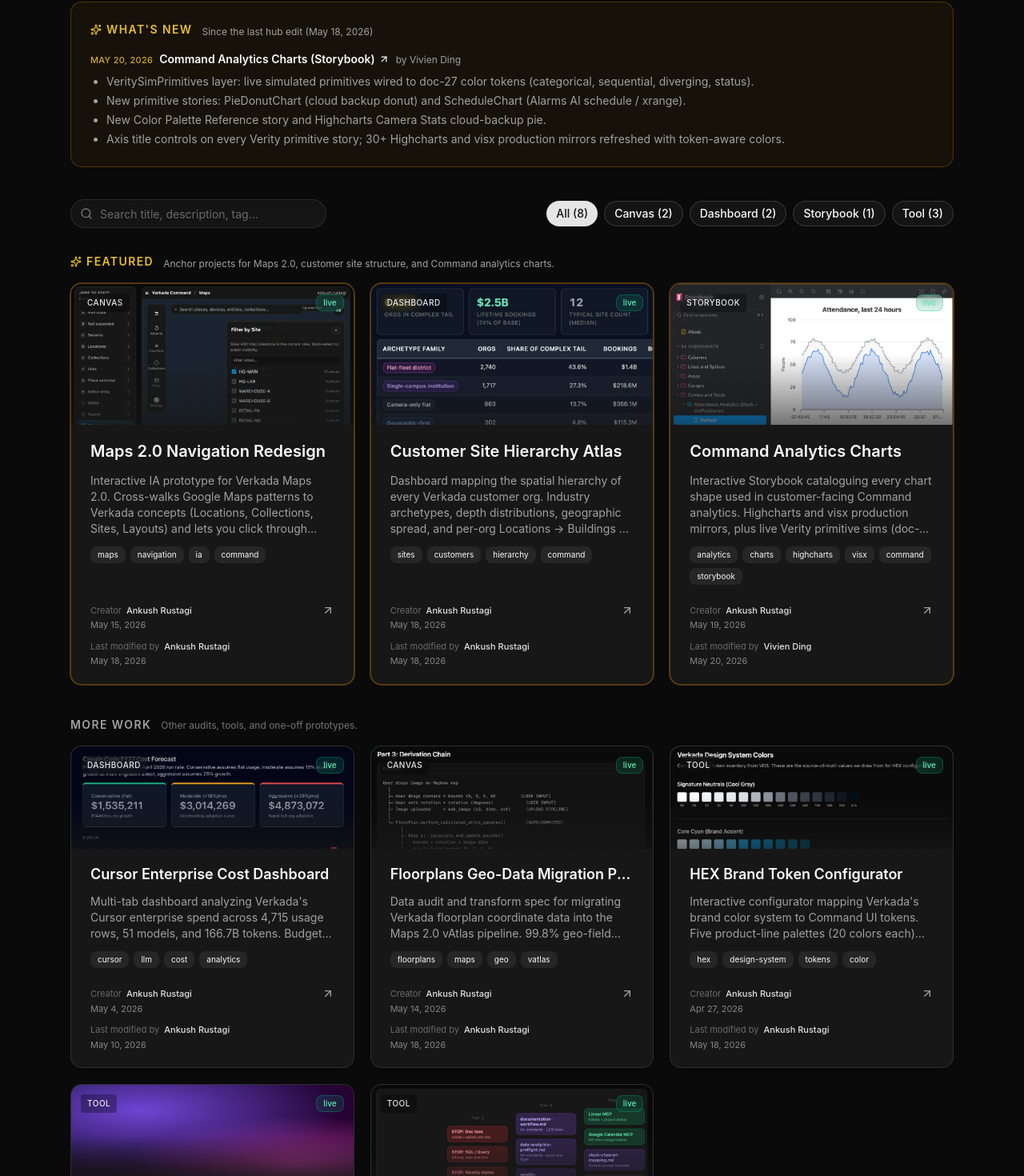
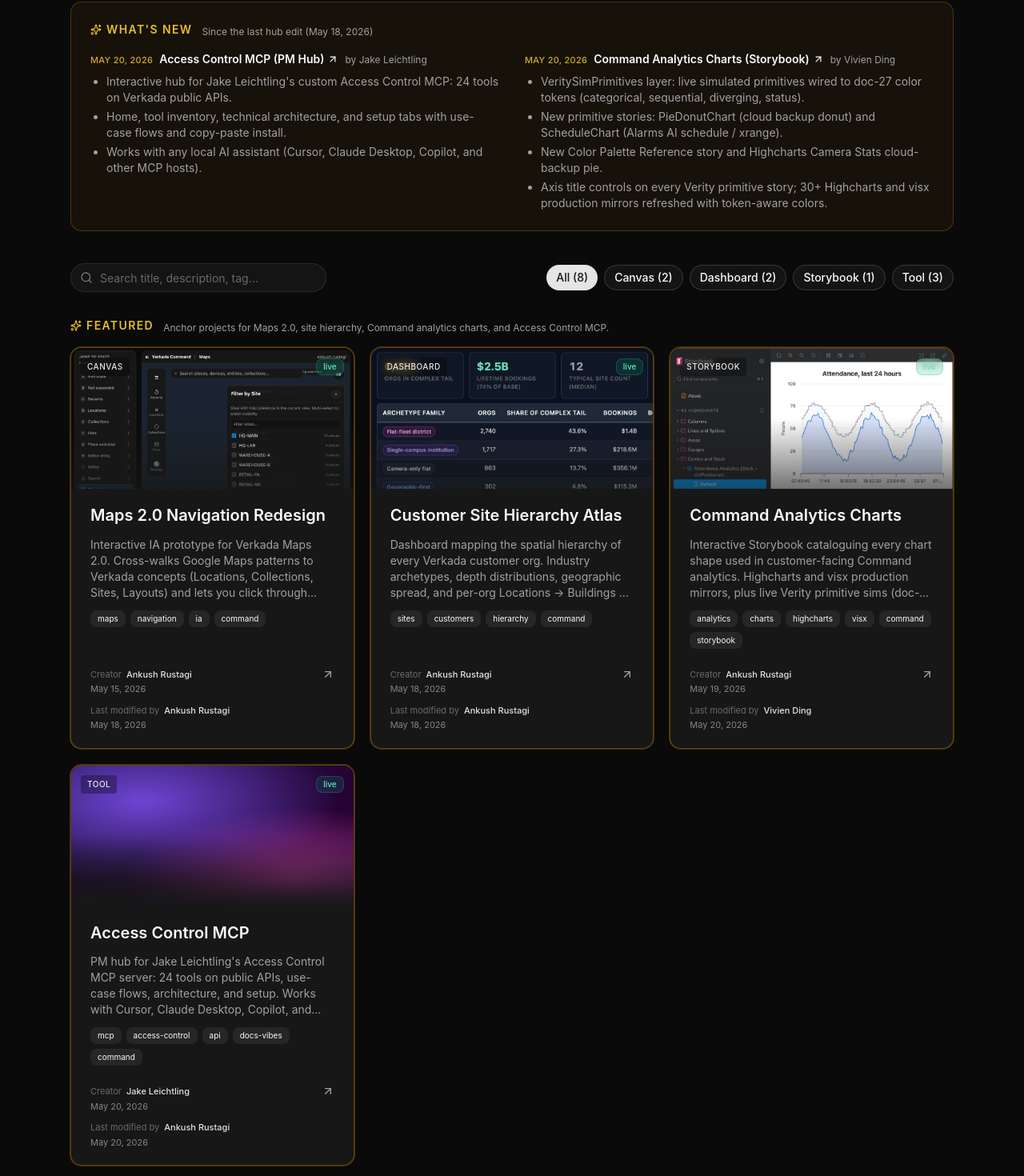
Before and after one commit to Ankush-Rustagi/Ankush-Rustagi.github.io, a React (Vite) app: page / in a window 1280 px wide. Shown: the part 302-1772 px from the top of the page at 80% size. Built offline with nearby package versions, Linux system fonts and the light colour scheme.

Commit message:
Add Access Control MCP to hub home featured and What's new.
Feature the PM hub card beside Command Analytics Charts; surface a two-column What's new row for both May 20 launches.

```diff
--- a/src/App.tsx
+++ b/src/App.tsx
@@ -342,7 +342,7 @@
                   Featured
                 </h2>
                 <span className="text-xs text-muted-foreground">
-                  Anchor projects for Maps 2.0, customer site structure, and Command analytics charts.
+                  Anchor projects for Maps 2.0, site hierarchy, Command analytics charts, and Access Control MCP.
                 </span>
               </div>
               <div className="grid grid-cols-1 md:grid-cols-2 lg:grid-cols-3 gap-5">
--- a/src/components/UpdatesBanner.tsx
+++ b/src/components/UpdatesBanner.tsx
@@ -30,9 +30,15 @@
         </p>
       </div>
 
-      <ul className="space-y-5">
+      <ul
+        className={cn(
+          siteUpdates.length > 1
+            ? 'grid grid-cols-1 md:grid-cols-2 gap-6 md:gap-8'
+            : 'space-y-5',
+        )}
+      >
         {siteUpdates.map((update) => (
-          <li key={`${update.date}-${update.title}`}>
+          <li key={`${update.date}-${update.title}`} className="min-w-0">
             <div className="flex flex-wrap items-baseline gap-x-2 gap-y-1 mb-2">
               <time
                 dateTime={update.date}
--- a/src/data/prototypes.ts
+++ b/src/data/prototypes.ts
@@ -122,6 +122,22 @@
     image: '/project-headers/verity-charts-playground.png',
   },
   {
+    slug: 'verkada-ac-mcp',
+    title: 'Access Control MCP',
+    description:
+      'PM hub for Jake Leichtling\'s Access Control MCP server: 24 tools on public APIs, use-case flows, architecture, and setup. Works with Cursor, Claude Desktop, Copilot, and other local MCP hosts.',
+    href: '/verkada-ac-mcp/',
+    category: 'tool',
+    status: 'live',
+    createdDate: '2026-05-20',
+    modifiedDate: '2026-05-20',
+    createdBy: 'Jake Leichtling',
+    lastModifiedBy: 'Ankush Rustagi',
+    gradient: 'cursor',
+    tags: ['mcp', 'access-control', 'api', 'docs-vibes', 'command'],
+    featured: true,
+  },
+  {
     slug: 'cursor-margin-analysis',
     title: 'Cursor Enterprise Cost Dashboard',
     description:
@@ -171,21 +187,6 @@
     image: '/project-headers/hex-styling-configurator.png',
   },
   {
-    slug: 'verkada-ac-mcp',
-    title: 'Access Control MCP',
-    description:
-      'Hub page for Jake Leichtling\'s custom Access Control MCP server: 24 tools on Verkada public APIs, use cases, architecture, and setup. Source in docs-vibes/35-custom-ac-mcp.',
-    href: '/verkada-ac-mcp/',
-    category: 'tool',
-    status: 'live',
-    createdDate: '2026-05-20',
-    modifiedDate: '2026-05-20',
-    createdBy: 'Jake Leichtling',
-    lastModifiedBy: 'Ankush Rustagi',
-    gradient: 'cursor',
-    tags: ['mcp', 'access-control', 'cursor', 'api', 'docs-vibes'],
-  },
-  {
     slug: 'agents-md-router-map',
     title: 'AGENTS.md Workflow Router',
     description:
--- a/src/data/site-updates.ts
+++ b/src/data/site-updates.ts
@@ -4,6 +4,7 @@
  */
 export const lastSiteEditDate = '2026-05-18'
 
+/** Newest first. Two-up grid on md+ when multiple entries. */
 export interface SiteUpdate {
   date: string
   title: string
@@ -15,6 +16,17 @@
 }
 
 export const siteUpdates: SiteUpdate[] = [
+  {
+    date: '2026-05-20',
+    title: 'Access Control MCP (PM Hub)',
+    author: 'Jake Leichtling',
+    href: '/verkada-ac-mcp/',
+    bullets: [
+      'Interactive hub for Jake Leichtling\'s custom Access Control MCP: 24 tools on Verkada public APIs.',
+      'Home, tool inventory, technical architecture, and setup tabs with use-case flows and copy-paste install.',
+      'Works with any local AI assistant (Cursor, Claude Desktop, Copilot, and other MCP hosts).',
+    ],
+  },
   {
     date: '2026-05-20',
     title: 'Command Analytics Charts (Storybook)',
```
